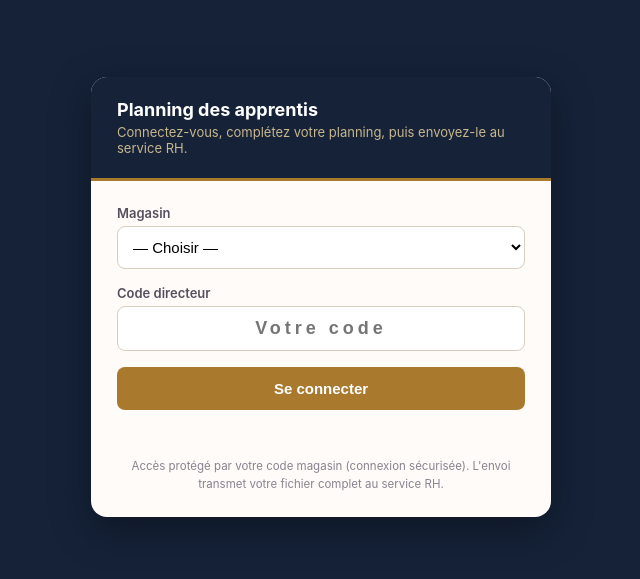
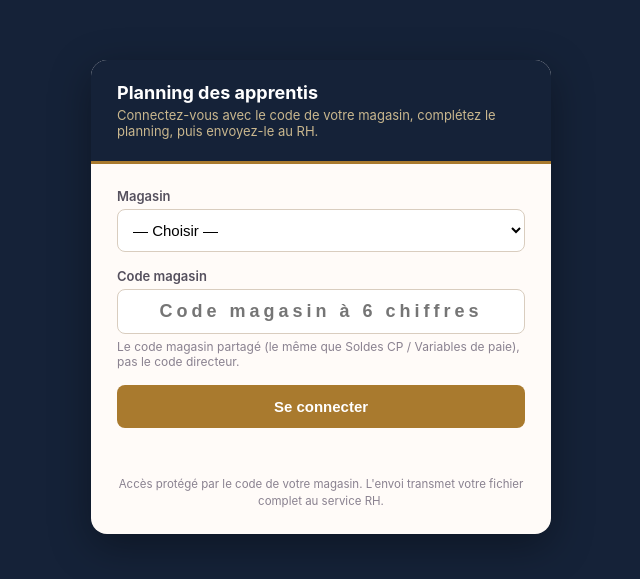
Before and after one commit to edgard-opticiens/planning-apprentis, a plain HTML site: page index.html in a window 1280 px wide. Shown: the part 103-682 px from the top of the page, without its empty margins (319-959 px from the left). Drawn offline with Linux system fonts and the light colour scheme.

Commit message:
Add files via upload

```diff
--- a/index.html
+++ b/index.html
@@ -18,6 +18,7 @@
   input,select{width:100%;padding:11px;border:1px solid #d9cdbf;border-radius:8px;font-size:15px;background:#fff}
   input:focus,select:focus{outline:none;border-color:#A97A2E}
   #code{letter-spacing:4px;text-align:center;font-weight:700;font-size:18px}
+  .hint{font-size:12px;color:#8a8290;margin-top:5px}
   .field{margin-bottom:16px}
   .two{display:flex;gap:12px}.two>div{flex:1}
   button,.btn{width:100%;padding:13px;border:0;border-radius:8px;font-weight:700;font-size:15px;
@@ -42,7 +43,7 @@
   <div class="card">
     <div class="head">
       <h1>Planning des apprentis</h1>
-      <p>Connectez-vous, complétez votre planning, puis envoyez-le au service RH.</p>
+      <p>Connectez-vous avec le code de votre magasin, complétez le planning, puis envoyez-le au RH.</p>
     </div>
     <div class="body">
 
@@ -53,8 +54,9 @@
           <select id="magasin"></select>
         </div>
         <div class="field">
-          <label for="code">Code directeur</label>
-          <input id="code" type="text" inputmode="numeric" autocomplete="off" placeholder="Votre code">
+          <label for="code">Code magasin</label>
+          <input id="code" type="text" inputmode="numeric" autocomplete="off" placeholder="Code magasin à 6 chiffres">
+          <div class="hint">Le code magasin partagé (le même que Soldes CP / Variables de paie), pas le code directeur.</div>
         </div>
         <button id="btn-login" class="login" onclick="connexion()">Se connecter</button>
         <div class="msg" id="msg-login"></div>
@@ -97,7 +99,7 @@
         <div class="msg" id="msg"></div>
       </div>
 
-      <div class="note">Accès protégé par votre code magasin (connexion sécurisée). L'envoi transmet votre fichier complet au service RH.</div>
+      <div class="note">Accès protégé par le code de votre magasin. L'envoi transmet votre fichier complet au service RH.</div>
     </div>
   </div>
 
@@ -109,15 +111,12 @@ const MAGASINS = ["ANGO","BIARRO","BORDO","CAENPO","GIRO","HAVRO","JISAM","LYONO
 const CLE = "planning_session";
 let SESSION = null;
 
-// init
 (function(){
   const s=document.getElementById('magasin');
   s.insertAdjacentHTML('beforeend','<option value="">— Choisir —</option>');
   MAGASINS.forEach(c=>s.insertAdjacentHTML('beforeend',`<option value="${c}">${c}</option>`));
-  // année courante par défaut
   const y=String(new Date().getFullYear()), ya=document.getElementById('annee');
   if([...ya.options].some(o=>o.value===y)) ya.value=y;
-  // session mémorisée ?
   try{
     const raw=localStorage.getItem(CLE);
     if(raw){ const o=JSON.parse(raw); if(o && o.token && Number(o.expire)>Date.now()){ SESSION=o; montrerPlanning(); } }
@@ -142,11 +141,11 @@ async function connexion(){
   const magasin=document.getElementById('magasin').value;
   const code=document.getElementById('code').value.trim();
   if(!magasin){ msg.textContent="Choisissez votre magasin."; msg.style.color="#c62828"; return; }
-  if(!code){ msg.textContent="Saisissez votre code."; msg.style.color="#c62828"; return; }
+  if(!code){ msg.textContent="Saisissez le code magasin."; msg.style.color="#c62828"; return; }
   btn.disabled=true; msg.textContent="Connexion…"; msg.style.color="#55505e";
   try{
     const res=await fetch(AUTH_URL,{method:"POST",headers:{"Content-Type":"application/json"},
-      body:JSON.stringify({ role:"DIR", magasin, code })});
+      body:JSON.stringify({ role:"COLLAB", magasin, code })});
     const d=await res.json().catch(()=>({}));
     if(d && d.ok){
       SESSION={ token:d.token, magasin:d.magasin, expire:d.expire };
@@ -155,7 +154,7 @@ async function connexion(){
     } else if(d && d.error==="verrouille"){
       msg.textContent="Trop d'essais. Réessayez dans "+(d.minutes||15)+" min."; msg.style.color="#c62828";
     } else {
-      msg.textContent="Magasin ou code incorrect."; msg.style.color="#c62828";
+      msg.textContent="Magasin ou code magasin incorrect."; msg.style.color="#c62828";
     }
   }catch(e){ msg.textContent="Erreur réseau — réessayez."; msg.style.color="#c62828"; }
   finally{ btn.disabled=false; }
```
